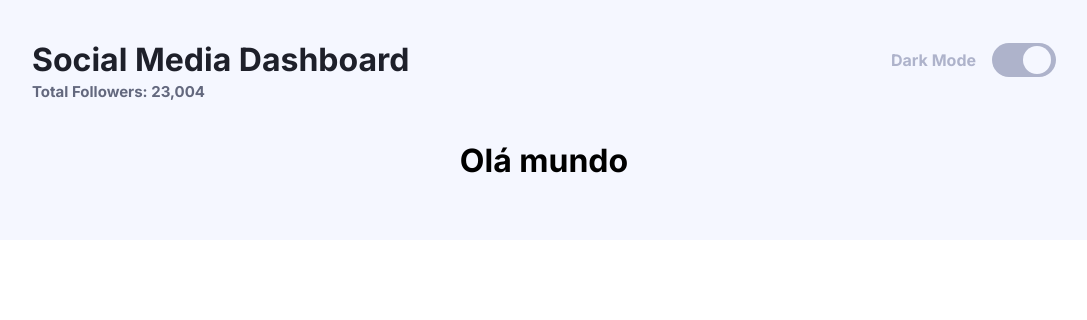
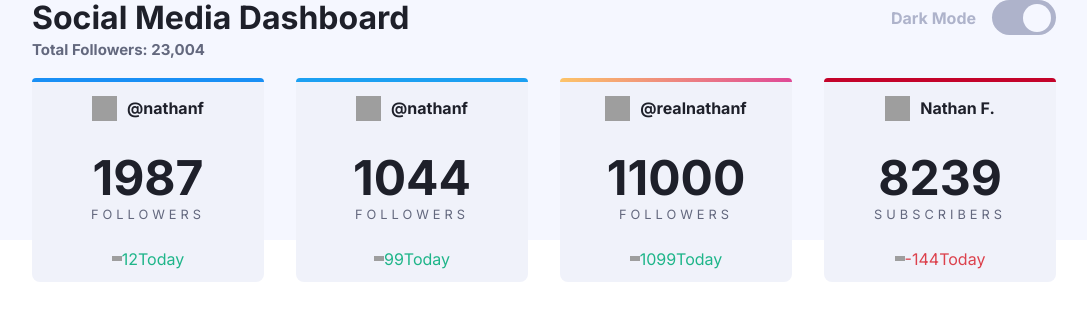
Before and after one commit to AstronautoLunar/Social-media-dashboard-next, a Next.js app: page / in a window 1280 px wide. Shown: the top 320 px of the page, without its empty margins (96-1183 px from the left). Built offline with nearby package versions, Linux system fonts and the light colour scheme; grey boxes are pictures that could not be loaded.

Commit message:
:construction: Desenvolvendo os cards primarios

```diff
--- a/components/App/index.tsx
+++ b/components/App/index.tsx
@@ -1,11 +1,62 @@
 import { useState } from 'react';
 
 import LineCard from '../LineCard';
+import CardPrimary from '../LineCard/CardPrimary';
 
 import styles from './styles.module.scss';
 
 export default function App() {
     let [ button, setButton ] = useState(false);
+
+    // userNickName?: string;
+    // numberFollower?: number;
+    // nameForNumber?: string;
+    // growth?: number;
+    // typeColorSocial: string;
+    // iconColorSocial?: string;
+
+    const cardsPrimary = [
+        {
+            id: 1,
+            userNickName: "@nathanf",
+            numberFollower: 1987,
+            nameForNumber: "FOLLOWERS",
+            growth: 12,
+            typeColorSocial: "facebook",
+            iconSocialNetwork: "/icon-facebook.svg",
+            altSocialNetwork: "facebook icon"
+        },
+        {
+            id: 2,
+            userNickName: "@nathanf",
+            numberFollower: 1044,
+            nameForNumber: "FOLLOWERS",
+            growth: 99,
+            typeColorSocial: "twitter",
+            iconSocialNetwork: "/icon-twitter.svg",
+            altSocialNetwork: "twitter icon"
+        },
+        {
+            id: 3,
+            userNickName: "@realnathanf",
+            numberFollower: 11000,
+            nameForNumber: "FOLLOWERS",
+            growth: 1099,
+            typeColorSocial: "instagram",
+            iconSocialNetwork: "/icon-instagram.svg",
+            altSocialNetwork: "instagram icon"
+        },
+        {
+            id: 4,
+            userNickName: "Nathan F.",
+            numberFollower: 8239,
+            nameForNumber: "SUBSCRIBERS",
+            growth: -144,
+            typeColorSocial: "youtube",
+            iconSocialNetwork: "/icon-youtube.svg",
+            altSocialNetwork: "youtube icon"
+        }
+    ]
 
     return (
         <div id={styles.App}>
@@ -18,7 +69,20 @@ export default function App() {
                     valueButton={ button }
                     clickButton={() => setButton(!button)}
                 >
-                    <h1>Olá mundo</h1>
+                    {
+                        cardsPrimary.map(item => (
+                            <CardPrimary
+                                key={item.id}
+                                userNickName={item.userNickName}
+                                numberFollower={item.numberFollower}
+                                nameForNumber={item.nameForNumber}
+                                growth={item.growth}
+                                typeColorSocial={item.typeColorSocial}
+                                iconSocialNetwork={item.iconSocialNetwork}
+                                altSocialNetwork={item.altSocialNetwork}
+                            />
+                        ))
+                    }
                 </LineCard>
             </div>
         </div>
--- /dev/null
+++ b/components/LineCard/CardPrimary/index.tsx
@@ -0,0 +1,109 @@
+import Image from 'next/image';
+
+import styles from "./styles.module.scss";
+
+type CardPrimaryData = {
+    userNickName?: string;
+    numberFollower?: number;
+    nameForNumber?: string;
+    growth?: number;
+    typeColorSocial: string;
+    iconSocialNetwork?: string;
+    altSocialNetwork?: string;
+}
+
+export default function CardPrimary({
+    userNickName,
+    numberFollower,
+    nameForNumber,
+    growth,
+    typeColorSocial,
+    iconSocialNetwork,
+    altSocialNetwork
+}: CardPrimaryData) {
+    function changeTypeColorSocialNetwork(typeColorSocial: string) {
+        if(typeColorSocial === "instagram") {
+            return {
+                backgroundImage: "linear-gradient(to right, var(--instagram-linear-gradient-from), var(--instagram-linear-gradient-to))",
+            }
+        } else if(typeColorSocial === "facebook") {
+            return {
+                backgroundColor: "var(--facebook)",
+            }
+        } else if(typeColorSocial === "twitter") {
+            return {
+                backgroundColor: "var(--twitter)",
+            }
+        } else if(typeColorSocial === "youtube") {
+            return {
+                backgroundColor: "var(--youtube)",
+            }
+        }
+    }
+
+    return (
+        <div className={styles.CardPrimary}>
+            <div
+                className={styles.border}
+                style={changeTypeColorSocialNetwork(typeColorSocial)}
+            />
+            <div className={styles.content}>
+                <div className={styles.socialNetwork}>
+                    <Image
+                        width={25}
+                        height={25}
+                        src={ iconSocialNetwork }
+                        alt={ altSocialNetwork }
+                    />
+
+                    <span
+                        className={styles.textUserNickName}
+                    >{ userNickName }</span>
+                </div>
+                <div className={styles.followers}>
+                    <span className={styles.followersNumber}>{ numberFollower }</span>
+                    <span className={styles.followersType}>{ nameForNumber }</span>
+                </div>
+                <div
+                    className={styles.growth}
+                    style={
+                        growth > 0
+                        ?
+                        {
+                            color: "var(--green-icon-up)"
+                        }
+                        :
+                        {
+                            color: "var(--red-icon-down)"
+                        }
+                    }
+                >
+                    <div className={styles.image}>
+                        {
+                            growth > 0
+                            ?
+                            <Image
+                                width={10}
+                                height={5}
+                                src="/icon-up.svg"
+                                alt="icon up"
+                            />
+                            :
+                            <Image
+                                width={10}
+                                height={5}
+                                src="/icon-down.svg"
+                                alt="icon down"
+                            />
+                        }
+                    </div>
+                    {
+                        growth
+                    }
+
+                    Today
+                </div>
+            </div>
+        </div>
+    )
+}
--- /dev/null
+++ b/components/LineCard/CardPrimary/styles.module.scss
@@ -0,0 +1,95 @@
+$border-radius-box:  0.5rem;
+
+div.CardPrimary {
+    flex: 1;
+
+    margin-right: 2rem;
+
+    justify-content: center;
+
+
+    div.border {
+        height: 0.3rem;
+
+        border-top-left-radius: $border-radius-box;
+        border-top-right-radius: $border-radius-box;
+    }
+
+    div.border,
+    div.content
+    {
+        width: 100%;
+    }
+
+    div.content {
+        height: 12.5rem;
+
+        justify-content: space-around;
+
+        background-color: var(--light-grayish-blue-card-bg);
+
+        border-bottom-left-radius: $border-radius-box;
+        border-bottom-right-radius: $border-radius-box;
+
+        div.socialNetwork {
+
+            span.textUserNickName {
+                font-weight: 700;
+
+                margin-left: 10px;
+
+                color: var(--very-dark-blue-text);
+            }
+        }
+
+        div.followers {
+
+            span.followersNumber {
+                font-size: 3rem;
+                font-weight: 700;
+
+                color: var(--very-dark-blue-text);
+            }
+
+            span.followersType {
+                letter-spacing: 4px;
+
+                font-size: 0.8rem;
+
+                color: var(--dark-grayish-blue-text);
+            }
+        }
+
+        div.growth {
+            // width: 5rem;
+
+            justify-content: space-between;
+
+            div.image {
+
+            }
+        }
+    }
+}
+
+div.socialNetwork,
+div.CardPrimary,
+div.content,
+div.followers,
+div.growth,
+div.image
+{
+    display: flex;
+    align-items: center;
+}
+
+div.CardPrimary,
+div.content,
+div.followers
+{
+    flex-direction: column;
+}
+
+div.CardPrimary:last-of-type {
+    margin-right: 0;
+}
--- a/components/LineCard/styles.module.scss
+++ b/components/LineCard/styles.module.scss
@@ -10,6 +10,10 @@ div.cards
     align-items: center;
 }
 
+div.cards {
+    width: 100%;
+}
+
 @media screen and (max-width: 684px) {
     div.LineCard {
         margin: 30px 0;
--- a/styles/globals.scss
+++ b/styles/globals.scss
@@ -48,4 +48,8 @@ a {
   --light-grayish-blue-card-bg: hsl(227, 47%, 96%);
   --dark-grayish-blue-text: hsl(228, 12%, 44%);
   --very-dark-blue-text: hsl(230, 17%, 14%);
+
+  // icons growth for cards primary
+  --green-icon-up: #1EB589;
+  --red-icon-down: #DC414C;
 }
```
